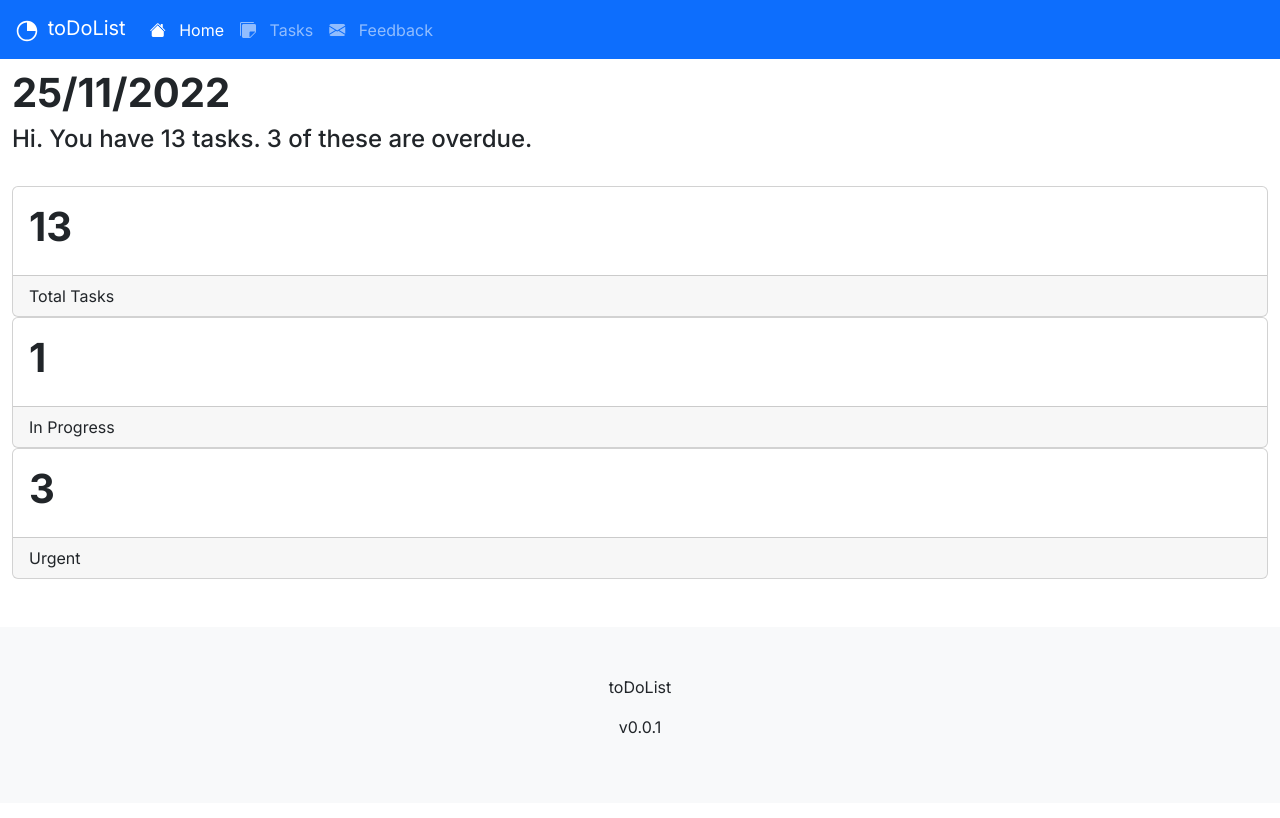
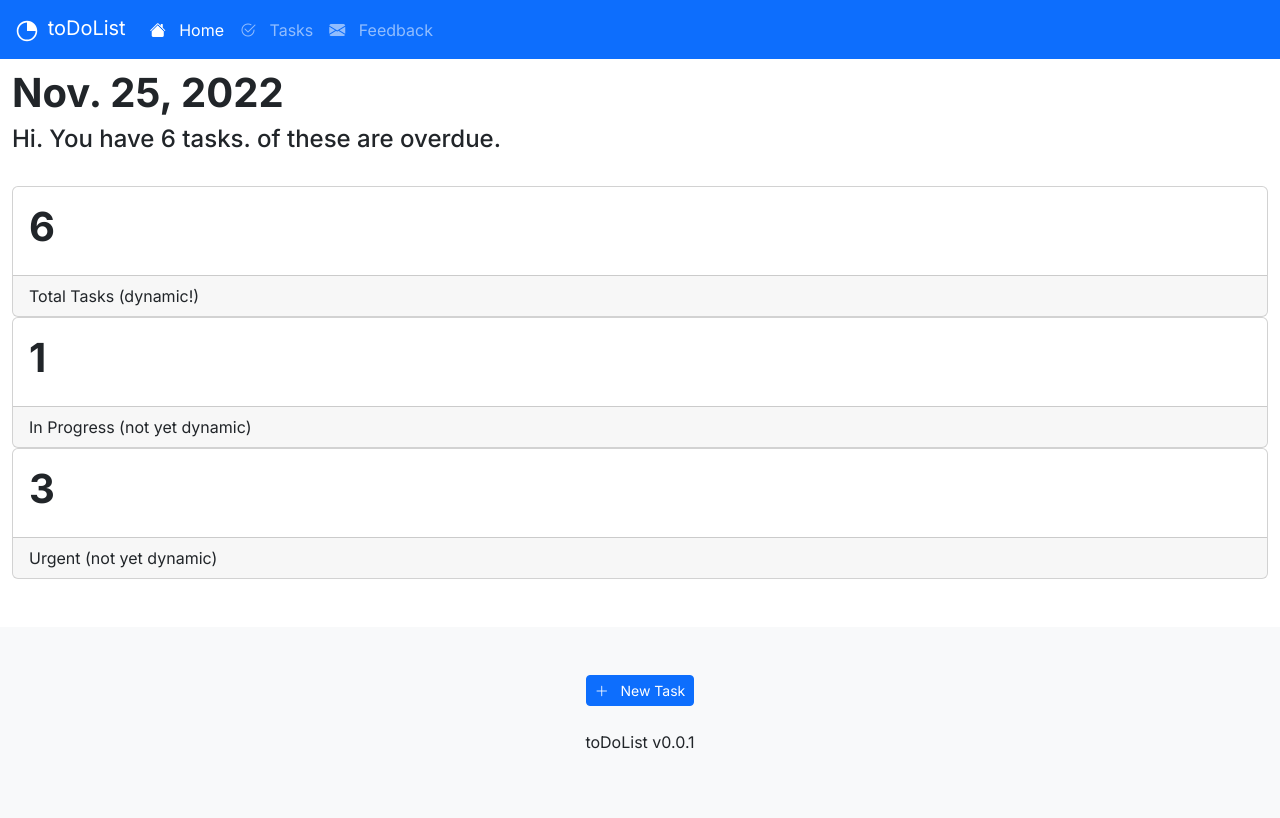
Before and after one commit to oze15/COM2025, a Django app: page / in a window 1280 px wide. Before the commit the page ends 734 px from the top, so only its background shows below. Run offline with Django 4.2, Linux system fonts and the light colour scheme; data comes from the database, SQL or seed files in the repository; both versions use the stored data as it was after the commit; style sheets or scripts are compiled from the project's sources; some libraries are stand-ins or nearby versions.

Commit message:
Model and template improvements, particularly in homeapp

```diff
--- a/homeapp/templates/homeapp/home.html
+++ b/homeapp/templates/homeapp/home.html
@@ -4,19 +4,20 @@
 {% endblock title%}
 {% block content %}
 
-<h1>25/11/2022</h1>
-<h4>Hi. You have 13 tasks. 3 of these are overdue.</h4>
+<h1>{{ today }}</h1>
+<h4>Hi. You have {{ task_count }} tasks. of these are overdue.</h4>
 <br>
+<!-- <a class="btn btn-primary btn" href="{% url 'tasks_new' %}" role="button"><i class="bi bi-plus-lg"></i>&nbsp;&nbsp;&nbsp;New Task</a> -->
 
 <div class="card">
     <div class="card-body">
-    <h1 class="card-title">13</h1>
+    <h1 class="card-title">{{ task_count }}</h1>
     <!-- <hr> -->
     <!-- <p class="card-text">Text</p> -->
     <!-- <hr> -->
     </div>
     <div class="card-footer">
-        Total Tasks
+        Total Tasks (dynamic!)
     </div>
 </div>
 
@@ -28,7 +29,7 @@
     <!-- <hr> -->
     </div>
     <div class="card-footer">
-        In Progress
+        In Progress (not yet dynamic)
     </div>
 </div>
 
@@ -40,7 +41,7 @@
     <!-- <hr> -->
     </div>
     <div class="card-footer">
-        Urgent
+        Urgent (not yet dynamic)
     </div>
 </div>
 
--- a/homeapp/views.py
+++ b/homeapp/views.py
@@ -5,10 +5,17 @@
 from django.urls import reverse, reverse_lazy
 from .forms import ContactForm
 from django.contrib import messages
+from taskapp.models import Task
+import datetime
 
 # Create your views here.
 def home(request):
     context = {}
+
+    context["task_list"] = Task.objects.all()
+    context["task_count"] = Task.objects.all().count
+    context["today"] = datetime.date.today()
+
     return render(request, 'homeapp/home.html', context)
 
 def contact(request):
--- a/taskapp/forms.py
+++ b/taskapp/forms.py
@@ -1,6 +1,22 @@
 from django import forms
 from .models import Task
 # creating a form
+
+Category_Choices = [
+    'Not started',
+    'Delayed',
+    'Urgent',
+    'In progress',
+    'Complete',
+]
+
+Status_Choices = [
+    'Not started',
+    'Delayed',
+    'Urgent',
+    'In progress',
+    'Complete',
+]
 
 class TaskForm(forms.ModelForm):
     # create meta class
@@ -9,7 +25,7 @@
     # specify model to be used
         model = Task
 
-        fields = ['title', 'description', 'due_at']
+        fields = ['title', 'description', 'category',  'status', 'due_at']
 
         widgets = {
 
@@ -25,9 +41,21 @@
             'cols' : 60,
             }),
 
+            'category': forms.TextInput(attrs={
+            'class': 'form-control',
+            'placeholder': 'Category',
+            }),
+
+            'status': forms.TextInput(attrs={
+            'class': 'form-control',
+            'placeholder': 'Status',
+            }),
+
             'due_at': forms.SelectDateWidget(attrs={
             'class': 'form-control',
             # 'placeholder': 'Task Title',
             }),
 
+
+
 }
--- a/taskapp/templates/taskapp/detail_view.html
+++ b/taskapp/templates/taskapp/detail_view.html
@@ -11,8 +11,8 @@
 
     <!-- <hr> -->
     <p><i class="bi bi-calendar"></i>&nbsp;&nbsp;&nbsp;{{ task.due_at }}</p>
-    <p><i class="bi bi-tag-fill"></i>&nbsp;&nbsp;&nbsp;{{ task.due_at }}</p>
-    <p><i class="bi bi-check2-all"></i>&nbsp;&nbsp;&nbsp;{{ task.due_at }}</p>
+    <p><i class="bi bi-tag-fill"></i>&nbsp;&nbsp;&nbsp;{{ task.category }}</p>
+    <p><i class="bi bi-check2-all"></i>&nbsp;&nbsp;&nbsp;{{ task.status }}</p>
     <p class="card-text"> {{ task.description }}</p>
     </div>
     <div class="card-footer">
--- a/taskapp/templates/taskapp/update_view.html
+++ b/taskapp/templates/taskapp/update_view.html
@@ -6,6 +6,7 @@
     {% csrf_token %}
     <!-- Using the formset -->
     {{ form.as_p }}
-    <input type="submit" value="Update" class="btn btn-primary">
+    <input type="submit" value="Save changes" class="btn btn-primary">
+    <input type="button" class="btn btn-secondary" onclick="history.back()" value="Cancel" />
 </form>
 {% endblock content %}
--- a/taskapp/views.py
+++ b/taskapp/views.py
@@ -12,6 +12,7 @@
 
     # add the dictionary during initialization
     context["task_list"] = Task.objects.all()
+    context["task_count"] = Task.objects.all().count
 
     return render(request, "taskapp/index.html", context)
 
--- a/templates/base.html
+++ b/templates/base.html
@@ -13,6 +13,10 @@
     <!-- <script src="https://cdn.jsdelivr.net/npm/bootstrap@4.4.1/dist/js/bootstrap.min.js" integrity="sha384-wfSDF2E50Y2D1uUdj0O3uMBJnjuUD4Ih7YwaYd1iqfktj0Uod8GCExl3Og8ifwB6" crossorigin="anonymous"></script>     -->
     <link rel="stylesheet" type="text/css" href={% sass_src 'css/base.scss' %}>
     <link rel="stylesheet" href="https://cdn.jsdelivr.net/npm/bootstrap-icons@1.9.1/font/bootstrap-icons.css">
+
+    <!-- React -->
+    <script src="https://unpkg.com/react@18/umd/react.development.js" crossorigin></script>
+    <script src="https://unpkg.com/react-dom@18/umd/react-dom.development.js" crossorigin></script>
 
     <link rel="preconnect" href="https://fonts.googleapis.com">
     <link rel="preconnect" href="https://fonts.gstatic.com" crossorigin>
--- a/templates/footer.html
+++ b/templates/footer.html
@@ -1,6 +1,7 @@
 <footer class="bd-footer p-3 p-md-5 mt-5 bg-light text-center text-sm-center">
     <div class="container">
-      <p>toDoList</p>
-      <p>v0.0.1</p>
+      <a class="btn btn-primary btn-sm" href="{% url 'tasks_new' %}" role="button"><i class="bi bi-plus-lg"></i>&nbsp;&nbsp;&nbsp;New Task</a>
+      <br><br>
+      <p>toDoList v0.0.1</p>
     </div>
   </footer>
--- a/templates/navbar.html
+++ b/templates/navbar.html
@@ -12,7 +12,7 @@
         <div class="navbar-nav">
           {% with url_name=request.resolver_match.url_name %}
             <a class="nav-link {% if url_name == 'home' %}active{% endif %}" href="{% url 'home' %}"><i class="bi bi-house-fill"></i>&nbsp;&nbsp;&nbsp;Home</a>
-            <a class="nav-link {% if url_name == 'tasks_index' %}active{% endif %}" href="{% url 'tasks_index' %}"><i class="bi bi-stickies-fill"></i>&nbsp;&nbsp;&nbsp;Tasks</a>
+            <a class="nav-link {% if url_name == 'tasks_index' %}active{% endif %}" href="{% url 'tasks_index' %}"><i class="bi bi-check2-circle"></i>&nbsp;&nbsp;&nbsp;Tasks</a>
             <a class="nav-link {% if url_name == 'contact' %}active{% endif %}" href="{% url 'contact' %}"><i class="bi bi-envelope-fill"></i>&nbsp;&nbsp;&nbsp;Feedback</a>
           {% endwith %}
         </div>
```
Also changed, not shown: taskapp/templates/taskapp/index.html (+5 -5 lines), db.sqlite3.
